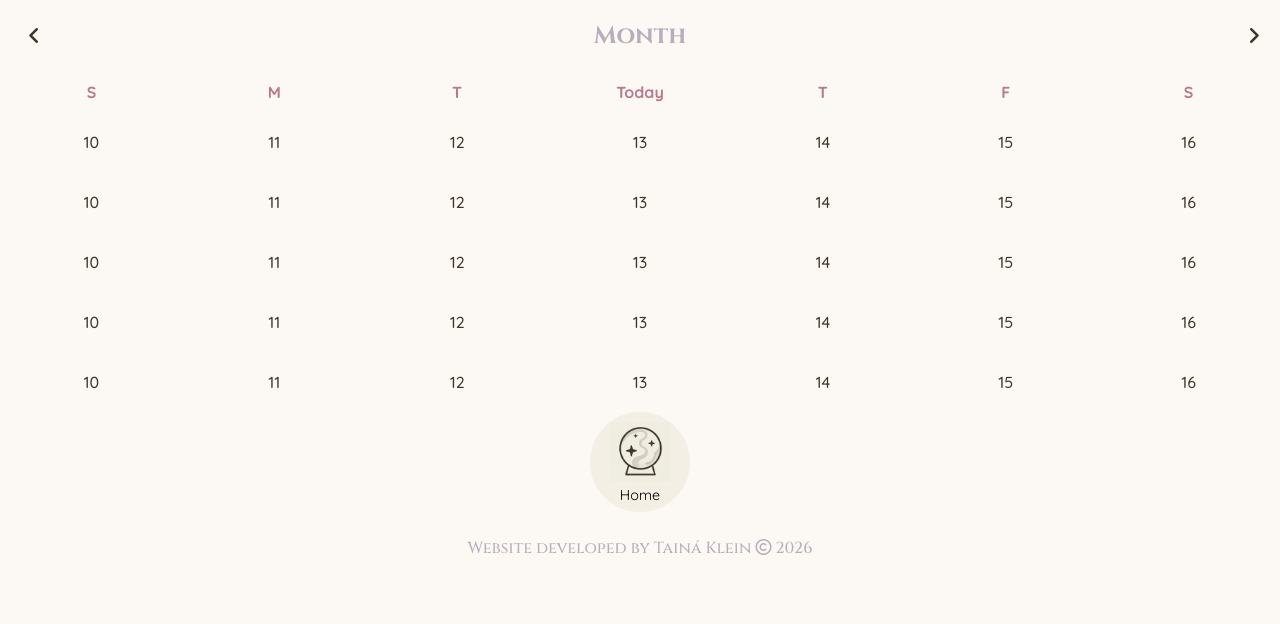
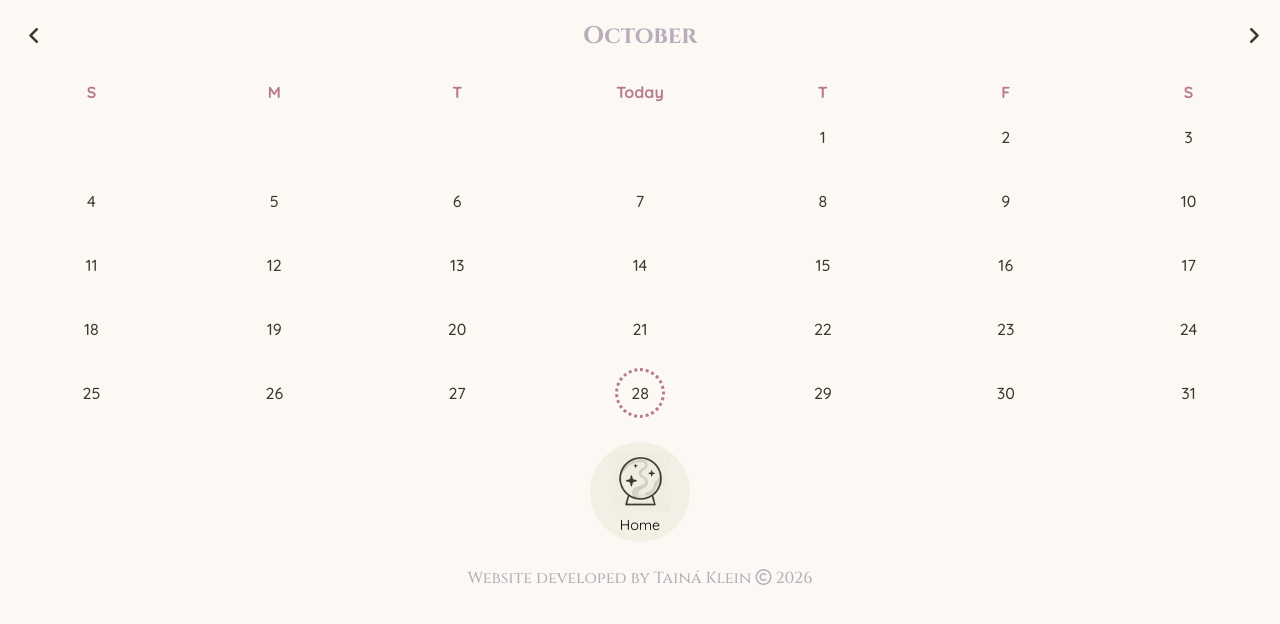
Before and after one commit to taiklein/Witchy-App, a plain HTML site: page calendar.html in a window 1280 px wide. Drawn offline with Linux system fonts and the light colour scheme.

Commit message:
updates and JS

```diff
--- a/calendar.html
+++ b/calendar.html
@@ -24,59 +24,59 @@
     <section class="weekdays">
         <div class="day">
             <span class="calendarDayLabel">S</span>
-            <span class="calendarDayNumber">10</span>
-            <span class="calendarDayNumber">10</span>
-            <span class="calendarDayNumber">10</span>
-            <span class="calendarDayNumber">10</span>
-            <span class="calendarDayNumber">10</span>
+            <span class="calendarDayNumber"></span>
+            <span class="calendarDayNumber"></span>
+            <span class="calendarDayNumber"></span>
+            <span class="calendarDayNumber"></span>
+            <span class="calendarDayNumber"></span>
         </div>
         <div class="day">
             <span class="calendarDayLabel">M</span>
-            <span class="calendarDayNumber">11</span>
-            <span class="calendarDayNumber">11</span>
-            <span class="calendarDayNumber">11</span>
-            <span class="calendarDayNumber">11</span>
-            <span class="calendarDayNumber">11</span>
+            <span class="calendarDayNumber"></span>
+            <span class="calendarDayNumber"></span>
+            <span class="calendarDayNumber"></span>
+            <span class="calendarDayNumber"></span>
+            <span class="calendarDayNumber"></span>
         </div>
         <div class="day">
             <span class="calendarDayLabel">T</span>
-            <span class="calendarDayNumber">12</span>
-            <span class="calendarDayNumber">12</span>
-            <span class="calendarDayNumber">12</span>
-            <span class="calendarDayNumber">12</span>
-            <span class="calendarDayNumber">12</span>
+            <span class="calendarDayNumber"></span>
+            <span class="calendarDayNumber"></span>
+            <span class="calendarDayNumber"></span>
+            <span class="calendarDayNumber"></span>
+            <span class="calendarDayNumber"></span>
         </div>
         <div class="day">
             <span class="calendarDayLabel">Today</span>
-            <span class="calendarDayNumber">13</span>
-            <span class="calendarDayNumber">13</span>
-            <span class="calendarDayNumber">13</span>
-            <span class="calendarDayNumber">13</span>
-            <span class="calendarDayNumber">13</span>
+            <span class="calendarDayNumber"></span>
+            <span class="calendarDayNumber"></span>
+            <span class="calendarDayNumber"></span>
+            <span class="calendarDayNumber"></span>
+            <span class="calendarDayNumber"></span>
         </div>
         <div class="day">
             <span class="calendarDayLabel">T</span>
-            <span class="calendarDayNumber">14</span>
-            <span class="calendarDayNumber">14</span>
-            <span class="calendarDayNumber">14</span>
-            <span class="calendarDayNumber">14</span>
-            <span class="calendarDayNumber">14</span>
+            <span class="calendarDayNumber"></span>
+            <span class="calendarDayNumber"></span>
+            <span class="calendarDayNumber"></span>
+            <span class="calendarDayNumber"></span>
+            <span class="calendarDayNumber"></span>
         </div>
         <div class="day">
             <span class="calendarDayLabel">F</span>
-            <span class="calendarDayNumber">15</span>
-            <span class="calendarDayNumber">15</span>
-            <span class="calendarDayNumber">15</span>
-            <span class="calendarDayNumber">15</span>
-            <span class="calendarDayNumber">15</span>
+            <span class="calendarDayNumber"></span>
+            <span class="calendarDayNumber"></span>
+            <span class="calendarDayNumber"></span>
+            <span class="calendarDayNumber"></span>
+            <span class="calendarDayNumber"></span>
         </div>
         <div class="day">
             <span class="calendarDayLabel">S</span>
-            <span class="calendarDayNumber">16</span>
-            <span class="calendarDayNumber">16</span>
-            <span class="calendarDayNumber">16</span>
-            <span class="calendarDayNumber">16</span>
-            <span class="calendarDayNumber">16</span>
+            <span class="calendarDayNumber"></span>
+            <span class="calendarDayNumber"></span>
+            <span class="calendarDayNumber"></span>
+            <span class="calendarDayNumber"></span>
+            <span class="calendarDayNumber"></span>
         </div>
     </section>
     <div class="calendarHome">
@@ -88,5 +88,6 @@
     <footer>
         <p>Website developed by Tainá Klein <i class="fa-regular fa-copyright"></i> 2026</p>
     </footer>
+    <script src="interaction.js"></script>
 </body>
 </html>
--- /dev/null
+++ b/interaction.js
@@ -0,0 +1,127 @@
+function currentWeek() {
+    const now = new Date()
+    const dayOfWeek = now.getDay()
+
+// Update Month
+    const monthNames = [
+    "January", "February", "March", "April", "May", "June", "July", "August", "September", "October", "November", "December"
+    ]
+    const monthElement = document.querySelector('.month')
+    if (monthElement) {
+        monthElement.textContent = monthNames[now.getMonth()]
+    }
+// Update Weekday
+    const sunday = new Date(now)
+    sunday.setDate(now.getDate() - dayOfWeek)
+
+    const defaultLabels = ['S', 'M', 'T', 'W', 'T', 'F', 'S']
+
+    const dayElements = document.querySelectorAll('.weekdays .day')
+
+    dayElements.forEach((dayElements, index) => {
+        const targetDate = new Date(sunday)
+        targetDate.setDate(sunday.getDate() + index)
+
+        const labelSpan = dayElements.querySelector('.dayLabel')
+        const numberSpan = dayElements.querySelector('.dayNumber')
+
+        if (numberSpan) {
+        numberSpan.textContent = targetDate.getDate()
+        }
+
+        const isToday = targetDate.toDateString() === now.toDateString()
+        if (labelSpan) {
+            if (isToday) {
+            labelSpan.textContent = 'Today'
+            dayElements.classList.add('today')
+            } else {
+            labelSpan.textContent = defaultLabels[index]
+            dayElements.classList.remove('today')
+            }
+        }
+    })
+}
+currentWeek()
+
+let displayedYear = new Date().getFullYear()
+let displayedMonth = new Date().getMonth()
+
+//Left Arrow (Previous Month)
+document.querySelector('.left').addEventListener('click', () => {
+    displayedMonth--
+    if (displayedMonth < 0) {
+        displayedMonth = 11
+        displayedYear--
+    }
+    Calendar(displayedYear, displayedMonth)
+})
+
+//Right Arrow (Next Month)
+document.querySelector('.right').addEventListener('click', () => {
+    displayedMonth++
+    if (displayedMonth > 11) {
+        displayedMonth = 0
+        displayedYear++
+    }
+    Calendar(displayedYear, displayedMonth)
+})
+
+
+function Calendar(year, month) {
+    const now = new Date ()
+
+//Update Month
+    const monthNames = [
+        "January", "February", "March", "April", "May", "June", "July", "August", "September", "October", "November", "December"
+    ]
+
+    const monthHeader = document.querySelector('.top h2')
+    if (monthHeader) {
+        monthHeader.textContent = monthNames[month]
+    }
+
+//Update Calendar
+    const totalDays = new Date(year, month + 1, 0).getDate()
+    const firstDayIndex = new Date(year, month, 1).getDay()
+
+    const weekDay = Array.from({ length: 7}, () => [])
+
+    for (let day = 1; day <= totalDays; day++) {
+        const date = new Date(year, month, day)
+        const dayOfWeek = date.getDay()
+
+        const slotIndex = Math.floor((firstDayIndex + day - 1) / 7)
+
+        weekDay[dayOfWeek][slotIndex] = {
+            dayNumber: day,
+            isToday: date.toDateString() === now.toDateString()
+        }
+    }
+
+    const dayColumns = document.querySelectorAll('.weekdays .day')
+
+    dayColumns.forEach((columnEl, columnIndex) => {
+
+        const numberSpans = columnEl.querySelectorAll('.calendarDayNumber')
+        const datesForThisColumn = weekDay[columnIndex]
+
+        numberSpans.forEach((span, slotIndex) => {
+
+            const dayObj = datesForThisColumn ? datesForThisColumn[slotIndex] : undefined
+
+            if (dayObj) {
+                span.textContent = dayObj.dayNumber
+
+                if(dayObj.isToday) {
+                    span.classList.add('today-number')
+                } else {
+                    span.classList.remove('today-number')
+                }
+            } else {
+                span.textContent= ''
+                span.classList.remove('today-number')
+            }
+        })
+    })
+}
+Calendar(displayedYear, displayedMonth)
--- a/style.css
+++ b/style.css
@@ -88,6 +88,12 @@ header h1 {
     font-weight: 500;
     color: var(--text);
 }
+.today .dayNumber {
+    border-radius: 50%;
+    border: 3px dotted var(--subheading);
+    padding: 8px;
+    margin-top: 4px;
+}
 h3 {
     text-align: center;
     padding: 10px;
@@ -126,18 +132,50 @@ h3 {
     transform: scale(1.1);
 }
 /*Symptoms Page */
+.topsymptoms {
+    display: grid;
+    grid-template-columns: 50px 1fr 30px 100px;
+    align-items: center;
+    gap: 15px;
+    width: 100%;
+    padding: 20px 30px;
+}
+.arrowleft {
+    justify-self: start;
+    font-size: 20px;
+    color: var(--text);
+    transition: 0.5s;
+}
+.arrowleft:hover {
+    transform: scale(1.1);
+    color: var(--subheading);
+}
+h3 {
+    font-family: 'Cinzel', Cambria, Cochin, Georgia, Times, 'Times New Roman', serif;
+    font-size: 1.3em;
+    text-align: center;
+}
+.arrowright {
+    justify-self: center;
+    font-size: 20px;
+    color: var(--text);
+    transition: 0.5s;
+}
+.arrowright:hover {
+    transform: scale(1.1);
+    color: var(--subheading);
+}
 .home {
     display: flex;
     flex-wrap: nowrap;
     flex-direction: column;
     align-items: center;
     justify-content: center;
+    justify-self: end;
     width: 80px;
     height: 80px;
     border-radius: 50%;
     background-color: #f3efe4;
-    margin-right: 8px;
-    margin-left: auto;
     transition: 0.5s;
 }
 .home img {
@@ -226,13 +264,34 @@ h2 {
     transform: scale(1.1);
     color: var(--subheading);
 }
+.weekdays {
+    display: flex;
+}
+.day {
+    display: flex;
+    flex-direction: column;
+    align-items: center;
+    flex: 1;
+}
+.calendarDayNumber.today-number {
+    border-radius: 50%;
+    border: 3px dotted var(--subheading);
+    width: 50px;
+    height: 50px;
+    display: flex;
+    align-items: center;
+    justify-content: center;
+    line-height: normal;
+}
 .calendarDayLabel {
     font-weight: bold;
     color: var(--subheading);
     padding: 10px 15px;
 }
 .calendarDayNumber {
-    padding: 20px;
+    display: block;
+    height: 64px;
+    padding: 15px;
     font-weight: 500;
     color: var(--text);
 }
@@ -242,7 +301,7 @@ h2 {
     background-color: #f3efe4;
     padding: 10px 20px;
     border-radius: 50%;
-    margin: 0px auto 15px;
+    margin: 10px auto 15px;
     transition: 0.5s;
 }
 .calendarHome img {
```
Also changed, not shown: index.html (+3 -2 lines), symptoms.html (+8 -2 lines).
